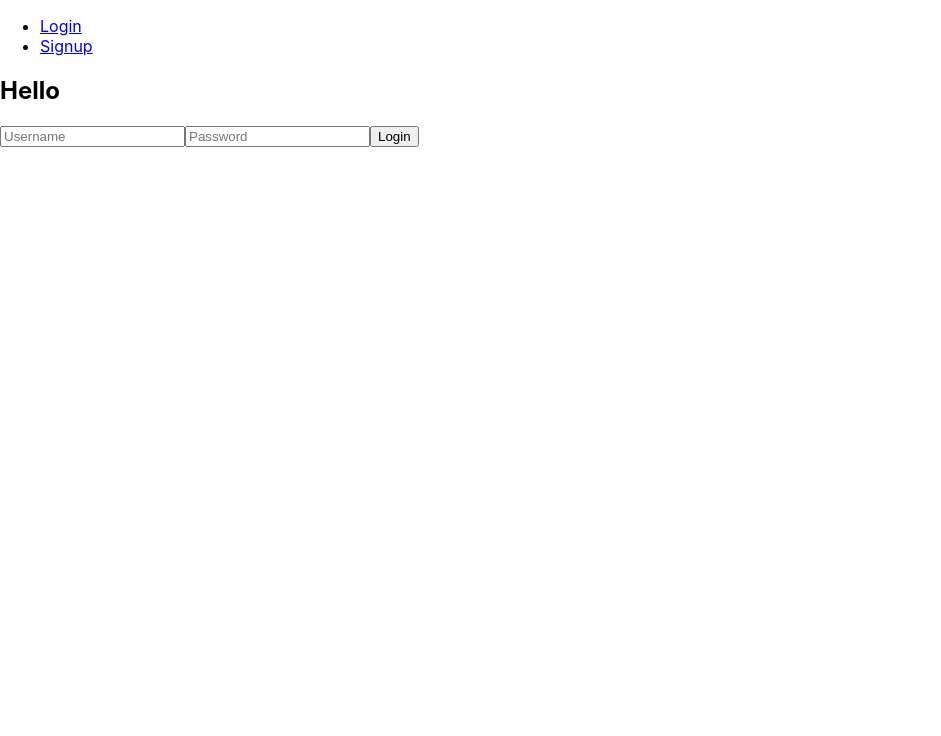
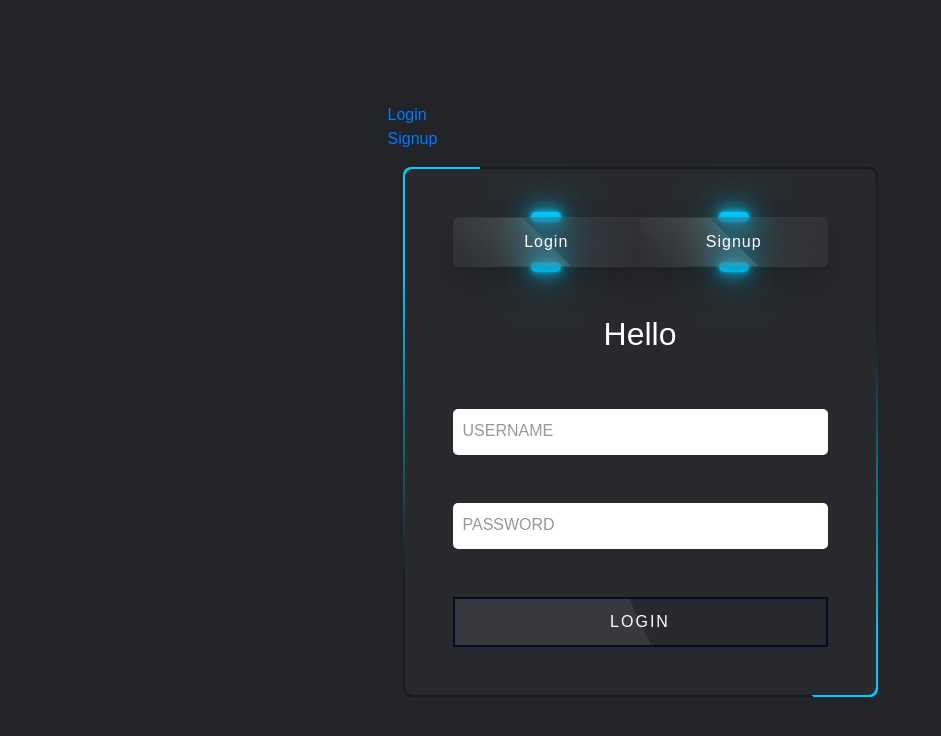
Before and after one commit to nsuff/project3, a React (Create React App) app in the folder client/: page /login in a window 1280 px wide. Shown: the top 736 px of the page, without its empty margins (0-941 px from the left). Built offline with nearby package versions, Linux system fonts and the light colour scheme.

Commit message:
login css and merged kenny/develop

```diff
--- a/client/public/index.html
+++ b/client/public/index.html
@@ -2,6 +2,9 @@
 <html lang="en">
   <head>
     <meta charset="utf-8" />
+    <!-- bootstrap -->
+    <link rel="stylesheet" href="https://cdn.jsdelivr.net/npm/bootstrap@4.0.0/dist/css/bootstrap.min.css" integrity="sha384-Gn5384xqQ1aoWXA+058RXPxPg6fy4IWvTNh0E263XmFcJlSAwiGgFAW/dAiS6JXm" crossorigin="anonymous">
+
     <link rel="icon" href="%PUBLIC_URL%/favicon.ico" />
     <meta name="viewport" content="width=device-width, initial-scale=1" />
     <meta name="theme-color" content="#000000" />
--- a/client/src/App.js
+++ b/client/src/App.js
@@ -1,4 +1,6 @@
-// Import Start
+import logo from './logo.svg';
+import './Login.css';
+
 import React from 'react';
 import { BrowserRouter as Router, Routes, Route } from 'react-router-dom';
 import {
@@ -15,7 +17,6 @@ import Login from './pages/Login';
 import Signup from './pages/Signup';
 import PageNotFound from './pages/PageNotFound';
 
-// ApolloClient
 const client = new ApolloClient({
   uri: '/graphql',
   cache: new InMemoryCache
@@ -23,7 +24,11 @@ const client = new ApolloClient({
 
 function App() {
   return (
-    <ApolloProvider client={client}>
+    <div className="App">
+
+
+
+      <ApolloProvider client={client}>
         <Router>
           <div>
             <Header />
@@ -63,6 +68,10 @@ function App() {
           </div>
         </Router>
     </ApolloProvider>
+
+
+
+    </div>
   );
 }
 
--- /dev/null
+++ b/client/src/Login.css
@@ -0,0 +1,409 @@
+/* .App {
+  text-align: center;
+} */
+
+*
+{
+    margin: 0;
+    padding: 0;
+    box-sizing: border-box;
+    font-family: 'Poppins', sans-serif;
+}
+
+body {
+    display: flex;
+    justify-content: center;
+    align-items: center;
+    min-height: 100vh;
+    background: #23242a;
+}
+
+
+/* .formContainer {
+  border: 3px red solid;
+} */
+
+/* .form {
+  border: 3px red solid;
+} */
+
+/* .tabBtn {
+  border: 3px red solid;
+} */
+
+/* h2 {
+  border: 3px red solid;
+} */
+
+/* .inputBox {
+  border: 3px red solid;
+} */
+
+/* .submitBtn {
+  border: 3px red solid;
+} */
+
+
+/* .container {
+  border: red solid 3px;
+  width: 900px;
+} */
+
+/* .box {
+  border: red solid 3px;
+}
+
+.form {
+  border: red solid 3px;
+} */
+
+.noPage {
+  color: #fff;
+  text-align: center;
+}
+
+.printInput {
+  /* border: red solid 3px; */
+  color: #fff;
+  text-align: center;
+}
+
+/* .tabBox {
+  border: red solid 3px;
+} */
+
+/* .tabBtn {
+  border: red solid 3px;
+} */
+
+/* .inputBox {
+  border: red solid 3px;
+} */
+
+/* .submitBtn {
+  border: red solid 3px;
+} */
+
+
+/* michael start */
+
+/* form container start */
+.box {
+    position: relative;
+    width: 475px;
+    height: 530px;
+    background: #1c1c1c;
+    border-radius: 8px;
+    overflow: hidden;
+}
+
+.box::before {
+    content: '';
+    position: absolute;
+    top: -50%;
+    left: -50%;
+    width: 475px;
+    height: 530px;
+    background: linear-gradient(0deg, transparent,
+    #00ccff, #00ccff);
+    transform-origin: bottom right;
+    animation: animate 6s linear infinite;
+}
+
+.box::after {
+    content: '';
+    position: absolute;
+    top: -50%;
+    left: -50%;
+    width: 500px;
+    height: 550px;
+    background: linear-gradient(0deg, transparent,
+    #00ccff, #00ccff);
+    transform-origin: bottom right;
+    animation: animate 6s linear infinite;
+    animation-delay: -3s;
+}
+
+@keyframes animate {
+    0%
+    {
+        transform: rotate(0deg);
+    }
+    100%
+    {
+        transform: rotate(360deg);
+    }
+}
+
+.form {
+    position: absolute;
+    inset: 2px;
+    border-radius: 8px;
+    background: #28292d;
+    z-index: 10;
+}
+/* form end */
+
+
+/* tabBtn start */
+.form .tabBtn {
+  position: relative;
+  /* width: 155px; */
+  height: 50px;
+  /* margin: 20px; */
+}
+
+.form .tabBtn .tabBtnLink {
+  position: absolute;
+  top: 0;
+  left: 0;
+  width: 100%;
+  height: 100%;
+  display: flex;
+  justify-content: center;
+  align-items: center;
+  background: rgba(255,255,255,0.05);
+  box-shadow: 0 15px 35px rgba(0,0,0,0.2);
+  border-top: 1px solid rgba(255,255,255,0.01);
+  border-bottom: 1px solid rgba(255,255,255,0.01);
+
+  /* border-radius: 30px; */
+
+  color: #fff;
+  z-index: 1;
+  font-weight: 400;
+  letter-spacing: 1px;
+  text-decoration: none;
+  overflow: hidden;
+  transition: 0.5s;
+  backdrop-filter: blur(15px);
+}
+
+.form .tabBtn:nth-child(1) .tabBtnLink {
+  border-top-left-radius: 5px;
+  border-bottom-left-radius: 5px;
+}
+
+.form .tabBtn:nth-child(2) .tabBtnLink {
+  border-top-right-radius: 5px;
+  border-bottom-right-radius: 5px;
+}
+
+.form .tabBtn:hover .tabBtnLink {
+  letter-spacing: 3px;
+}
+
+.form .tabBtn .tabBtnLink::before {
+  content: '';
+  position: absolute;
+  top: 0;
+  left: 0;
+  width: 50%;
+  height: 100%;
+  background: linear-gradient(to left, rgba(255,255,255,0.1),
+  transparent);
+  transform: skewX(45deg) translateX(0);
+  transition: 0.5s;
+}
+
+.form .tabBtn:hover .tabBtnLink::before {
+  transform: skewX(45deg) translateX(200%);
+}
+
+.form .tabBtn::before {
+  content: '';
+  position: absolute;
+  left: 50%;
+  transform: translateX(-50%);
+  bottom: -5px;
+  width: 30px;
+  height: 10px;
+  background: #f00;
+  border-radius: 10px;
+  transition: 0.5s;
+}
+
+/* bottom bar */
+.form .tabBtn:hover::before {
+  bottom: 0;
+  height: 50%;
+  width: 80%;
+  border-radius: 30px;
+
+  transition-delay: 0.3s;
+}
+
+.form .tabBtn::after {
+  content: '';
+  position: absolute;
+  left: 50%;
+  transform: translateX(-50%);
+  top: -5px;
+  width: 30px;
+  height: 10px;
+  background: #f00;
+  border-radius: 10px;
+  transition: 0.5s;
+}
+
+/* top bar */
+.form .tabBtn:hover::after {
+  top: 0;
+  height: 50%;
+  width: 80%;
+  border-radius: 30px;
+
+  transition-delay: 0.3s;
+}
+
+.form .tabBtn::before,
+.form .tabBtn::after {
+  background: #00ccff;
+  box-shadow: 0 0 5px #00ccff,
+  0 0 15px #00ccff,
+  0 0 30px #00ccff,
+  0 0 60px #00ccff;
+}
+
+/* .form .tabBtn:nth-child(2)::before,
+.form .tabBtn:nth-child(2)::after {
+  background: #d400d4;
+  box-shadow: 0 0 5px #d400d4,
+  0 0 15px #d400d4,
+  0 0 30px #d400d4,
+  0 0 60px #d400d4;
+} */
+/* tabBtn end */
+
+
+/* label start */
+
+.inputBox {
+  position: relative;
+}
+
+.inputBox input {
+  width: 100%;
+
+  padding: 10px;
+
+  border: 1px solid rgba(255,255,255,0.25);
+  background: #fff;
+  border-radius: 5px;
+  outline: none;
+  color: #28292d;
+
+  font-size: 1em;
+
+  transition: 0.5s;
+}
+
+.inputBox span {
+  position: absolute;
+  left: 0;
+
+  padding: 10px;
+
+  pointer-events: none;
+  font-size: 1em;
+
+  color: #999797;
+
+  text-transform: uppercase;
+  transition: 0.5s;
+}
+
+.inputBox input:valid ~ span,
+.inputBox input:focus ~ span {
+  color: #00ccff;
+  transform: translateX(10px) translateY(-7px);
+  font-size: 0.65em;
+  padding: 0 10px;
+  background: #1d2b3a;
+  border-left: 1px solid #00ccff;
+  border-right: 1px solid #00ccff;
+  letter-spacing: 0.2em;
+}
+
+.inputBox input:valid,
+.inputBox input:focus {
+  border: 1px solid #00ccff;
+}
+
+/* label end */
+
+
+/* submitBtn start */
+.submitBtn {
+  position: relative;
+  height: 50px;
+  display: inline-block;
+  background: #fff;
+  border: 0;
+}
+
+.submitBtn::before,
+.submitBtn::after {
+  content: '';
+  position: absolute;
+  inset: 0;
+  background: #f00;
+  transition: 0.5s;
+  background: linear-gradient(45deg, #00ccff, #0e1538,
+  #0e1538, #d400d4);
+}
+
+.submitBtn:hover::before {
+  inset: -3px;
+}
+
+.submitBtn:hover::after {
+  inset: -3px;
+  filter: blur(10px);
+}
+
+.submitBtn span {
+  position: absolute;
+  top: 0;
+  left: 0;
+  width: 100%;
+  height: 100%;
+  display: inline-block;
+
+  /* background: #0e1538; */
+  background: #28292d;
+
+  z-index: 10;
+  display: flex;
+  justify-content: center;
+  align-items: center;
+
+  font-size: 1em;
+
+  text-transform: uppercase;
+  letter-spacing: 2px;
+  color: #fff;
+  border: 2px solid #040a29;
+  overflow: hidden;
+}
+
+.submitBtn span::before {
+  content: '';
+  position: absolute;
+  top: 0;
+  left: -50%;
+  width: 100%;;
+  height: 100%;
+  background: rgba(255,255,255,0.075);
+  transform: skew(25deg);
+}
+/* submitBtn end */
+
+/* michael end */
+
+
+
+/* nino start */
+
+
+/* nino end */
--- a/client/src/pages/Login.js
+++ b/client/src/pages/Login.js
@@ -1,46 +1,8 @@
 import React, { useState } from 'react';
 import { useMutation } from '@apollo/client';
+import { Link } from 'react-router-dom';
 
 // import auth
-
-// const Login = (props) => {
-//     const [name, setName] = useState('');
-
-//     const handleChange = (event) => {
-//         console.log(event.target.value);
-
-//         setName(event.target.value);
-//     };
-
-//     const handleClickLoginBtn = async (event) => {
-//         event.preventDefault();
-//     }
-
-//     return (
-//         <div>
-//             <h2>Hello {name}</h2>
-//             <form className='form' onSubmit={handleClickLoginBtn}>
-//                 <input
-//                     onChange={handleChange}
-//                     type='text'
-//                     placeholder='Username'
-//                     value={name}
-//                 />
-//                 <input
-//                     type='password'
-//                     placeholder='Password'
-//                 />
-//                 <button type='submit'>Login</button>
-//             </form>
-//         </div>
-
-//     )
-// }
-
-// export default Login;
-
-
-
 
 const Login = (props) => {
     const [formInput, setFormInput] = useState({
@@ -61,30 +23,59 @@ const Login = (props) => {
 
     const handleClickLoginBtn = async (event) => {
         event.preventDefault();
+
+        console.log('clicked login');
     }
 
     return (
-        <div>
-            <h2>Hello {formInput.username}</h2>
+        <div className='container'>
+            <div className='box'>
                 <form className='form' onSubmit={handleClickLoginBtn}>
+
+                    <div className='row tabBox mx-5 mt-5'>
+                        <div className='tabBtn col'><Link to="/login" className='tabBtnLink'>Login</Link></div>
+                        <div className='tabBtn col'><Link to="/signup" className='tabBtnLink'>Signup</Link></div>
+                    </div>
+
+                    <div className='row mx-5 mt-5'>
+                        <h2 className='printInput col-12'>Hello {formInput.username}</h2>
+                    </div>
+
+                    <div className='inputBox mx-5 mt-5'>
                         <input
                             onChange={handleChange}
                             name='username'
                             type='text'
-                    placeholder='Username'
+                            // placeholder='Username'
                             value={formInput.username}
+                            required='required'
                         />
+                        <span>
+                            Username
+                        </span>
+                    </div>
+
+                    <div className='inputBox mx-5 mt-5'>
                         <input
+                            onChange={handleChange}
                             name='password'
                             type='password'
-                    placeholder='Password'
+                            // placeholder='Password'
                             value={formInput.password}
+                            required='required'
                         />
-                <button type='submit'>Login</button>
+                        <span>
+                            Password
+                        </span>
+                    </div>
+
+                    <div className='row mx-5 mt-5'>
+                        <button type='submit' className='submitBtn col'><span>Login</span></button>
+                    </div>
                 </form>
             </div>
-
+        </div>
     )
-}
+};
 
 export default Login;
--- a/client/src/pages/Signup.js
+++ b/client/src/pages/Signup.js
@@ -1,9 +1,70 @@
 import React, { useState } from 'react';
 import { useMutation } from '@apollo/client';
+import { Link } from 'react-router-dom';
 
 // import auth
 
 const Signup = () => {
+    const [formInput, setFormInput] = useState({
+        email: '',
+        username:'',
+        password:''
+    });
+
+    const handleChange = (event) => {
+        console.log(event.target.value);
+
+        const { name, value } = event.target;
+
+        setFormInput({
+            ...formInput,
+            [name]: value,
+        });
+    };
+
+    const handleClickSignupBtn = async (event) => {
+        event.preventDefault();
+
+        console.log('clicked signup');
+    }
+
+    return (
+        <div>
+            <form onSubmit={handleClickSignupBtn}>
+                {/* <div>
+                    <div><Link to="/login" className='tabBtnLink'>Login</Link></div>
+                    <div><Link to="/signup" className='tabBtnLink'>Signup</Link></div>
+                </div> */}
+
+
+                {/* <h2>Welcome {formInput.username}</h2> */}
+
+                <input
+                    onChange={handleChange}
+                    name='username'
+                    type='text'
+                    placeholder='Username'
+                    value={formInput.username}
+                />
+                <input
+                    onChange={handleChange}
+                    name='email'
+                    type='email'
+                    placeholder='Email'
+                    value={formInput.email}
+                />
+                <input
+                    onChange={handleChange}
+                    name='password'
+                    type='password'
+                    placeholder='Password'
+                    value={formInput.password}
+                />
+                <button type='submit'><span>Signup</span></button>
+            </form>
+        </div>
+
+    )
 
 };
 
```
Also changed, not shown: client/src/App.css (deleted, +0 -38 lines), client/src/pages/PageNotFound.js (+8 -1 lines). Lines whose indentation alone changed are shown as unchanged.
